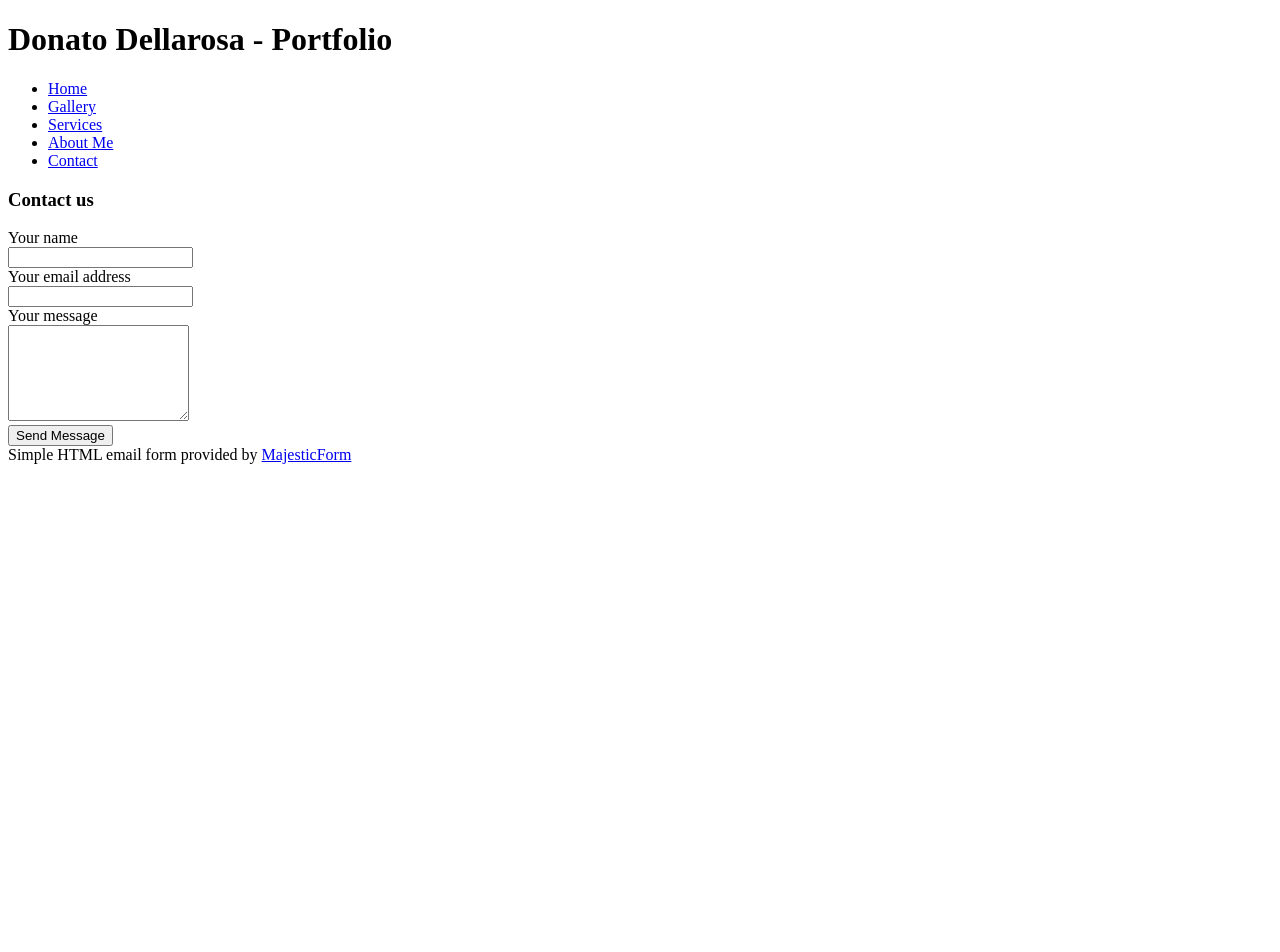
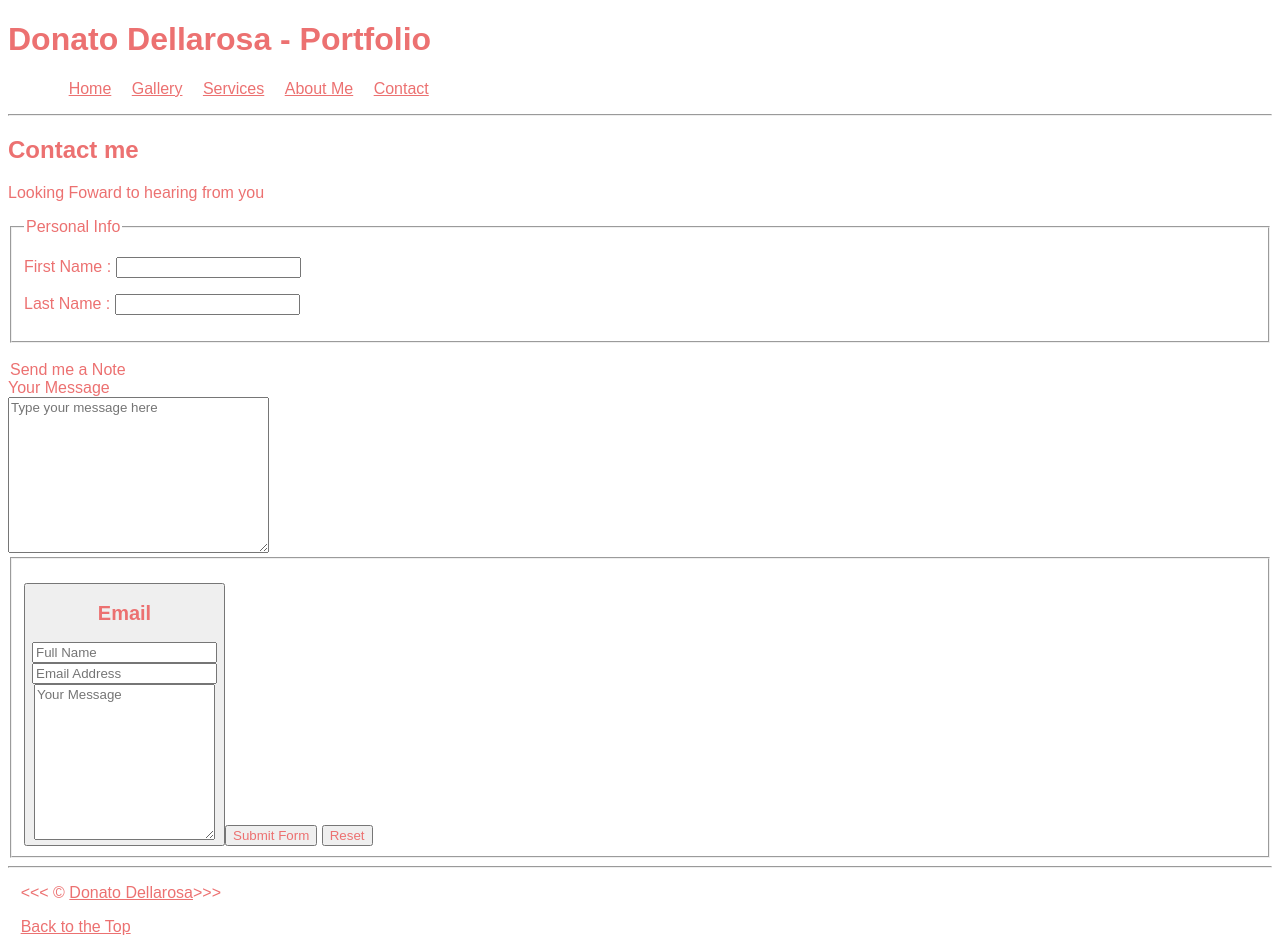
Before and after one commit to DonatoDellarosa/DonatoDellarosa.github.io, a plain HTML site: page Contact D.html in a window 1280 px wide. Before the commit the page ends 800 px from the top, so only its background shows below. Drawn offline with Linux system fonts and the light colour scheme.

Commit message:
Add files via upload

```diff
--- a/Contact D.html
+++ b/Contact D.html
@@ -3,7 +3,7 @@
     <meta charset="utf-8">
     <meta name="viewport" content="width=device-width, initial-scale=1, shrink-to-fit=no">
     <title>contact form</title>
-    <link rel="stylesheet" href="css/my-styles">
+    <link href="css/my-styles.css" rel="stylesheet">
 
 </head>
 
@@ -22,47 +22,76 @@
 	</nav>
 </header>
 
+<hr>
+<article id="contact">
+    <h2>Contact me</h2>
+    <p>Looking Foward to hearing from you</p>
+    <form action="https:bin.org/get" method="get">
+        <fieldset>
+            <legend>Personal Info</legend>
+        <p>
+        <label for="firstName">First Name : </label>
+        <input type="text" name="firstName"
+        id="firstName" placeholder=""
+        autocomplete="on"
+        required >
 
-<div class="fcf-body">
+    </p>
+    <p>
 
-    <div id="fcf-form">
-    <h3 class="fcf-h3">Contact us</h3>
+        </p>
+        <label for="lasttName">Last Name : </label>
+        <input type="text" name="lastName"
+        id="lastName" placeholder=""
+        autocomplete="on"
+        required >
+    </p>
 
-    <form id="fcf-form-id" class="fcf-form-class" method="post" action=https://formsubmit.co/dellarosadonato@gmail.com>
 
-        <div class="fcf-form-group">
-            <label for="Name" class="fcf-label">Your name</label>
-            <div class="fcf-input-group">
-                <input type="text" id="Name" name="Name" class="fcf-form-control" required>
-            </div>
-        </div>
+</fieldset>
+<br>
+<legend>Send me a Note</legend>
+<label for="message">Your Message</label>
+<br>
+<textarea name=" id message"
+cols="30" rows="10"
+placeholder="Type your message here"></textarea>
+<fieldset>
+    <br>
+    <button type="submit" formaction="https://formsubmit.co/dellarosadonato@gmail.com" method="post">
+        <div class="container">
+            <h1>Email</h1>
+            <form target="_blank" action="https://formsubmit.co/dellarosadonato@gmail.com" method="POST">
+              <div class="form-group">
+                <div class="form-row">
+                  <div class="col">
+                    <input type="text" name="name" class="form-control" placeholder="Full Name" required>
+                  </div>
+                  <div class="col">
+                    <input type="email" name="email" class="form-control" placeholder="Email Address" required>
+                  </div>
+                </div>
+              </div>
+              <div class="form-group">
+                <textarea placeholder="Your Message" class="form-control" name="message" rows="10" required></textarea>
+              </div>
+              <button type="submit" class="btn btn-lg btn-dark btn-block">Submit Form</button>
+            </form>
+          </div>
 
-        <div class="fcf-form-group">
-            <label for="Email" class="fcf-label">Your email address</label>
-            <div class="fcf-input-group">
-                <input type="email" id="Email" name="Email" class="fcf-form-control" required>
-            </div>
-        </div>
+    <button type="reset">Reset</button>
+    </form>
 
-        <div class="fcf-form-group">
-            <label for="Message" class="fcf-label">Your message</label>
-            <div class="fcf-input-group">
-                <textarea id="Message" name="Message" class="fcf-form-control" rows="6" maxlength="3000" required></textarea>
-            </div>
-        </div>
-
-        <div class="fcf-form-group">
-            <button type="submit" id="fcf-button" class="fcf-btn fcf-btn-primary fcf-btn-lg fcf-btn-block">Send Message</button>
-        </div>
-
-        <div class="fcf-credit" id="fcf-credit">
-        Simple HTML email form provided by <a href="https://www.majesticform.com" target="_blank">MajesticForm</a>
-        </div>
-
-    </form>
-    </div>
-
-</div>
+</article>
+<hr>
+<footer>
+    <p>
+        &lt;&lt;&lt; &copy; <a href="about.html">
+            Donato Dellarosa</a>&gt;&gt;&gt;
+        </p>
+        <p>
+            <a href="#">Back to the Top</a>
+</footer>
 
 </body>
 </html>
```
Also changed, not shown: index.html (+4 -5 lines).
